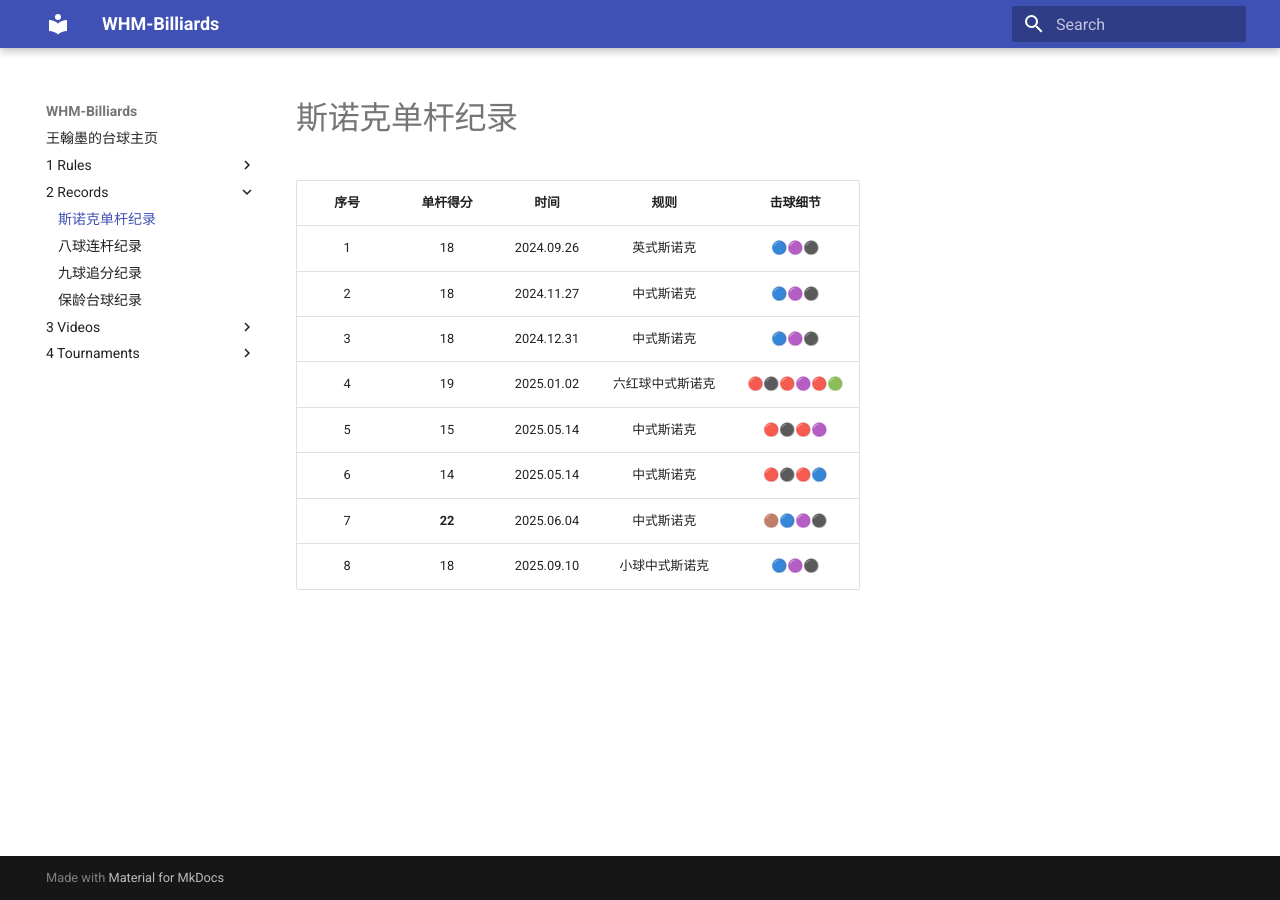
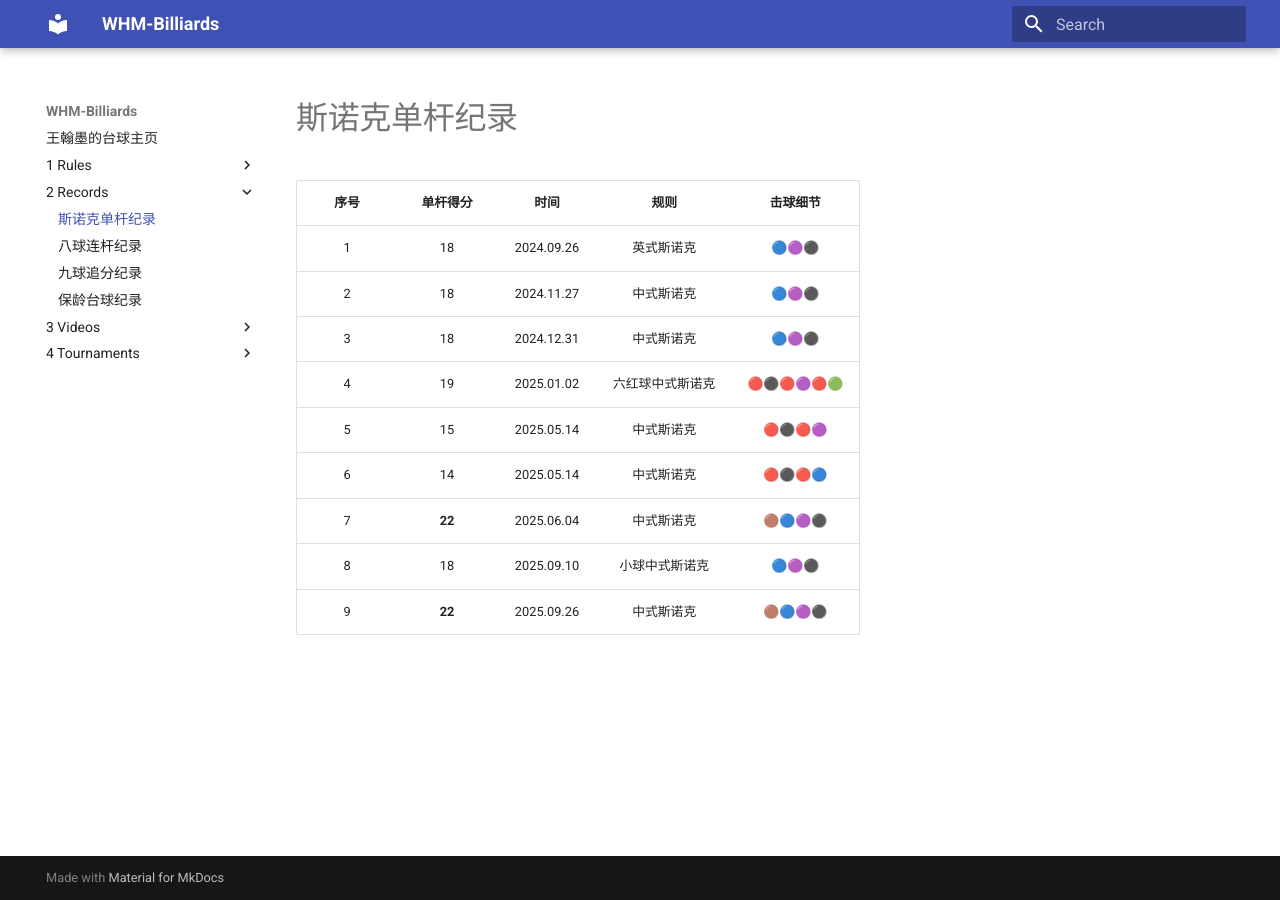
Before and after one commit to whm-billiards/whm-billiards.github.io, an MkDocs documentation site: the page built from docs/2-Records/01-斯诺克单杆纪录.md, in a window 1280 px wide. Built offline with MkDocs 1.6.1 and Material for MkDocs 9.7.7, drawn with Linux system fonts in a browser that asks for light colours.

Commit message:
update 2025.09.26

```diff
--- a/docs/2-Records/01-斯诺克单杆纪录.md
+++ b/docs/2-Records/01-斯诺克单杆纪录.md
@@ -10,3 +10,4 @@
 | 6    |    14    | 2025.05.14 |      中式斯诺克 | 🔴⚫️🔴🔵                   |
 | 7    |  **22**  | 2025.06.04 |      中式斯诺克 | 🟤🔵🟣⚫️                   |
 | 8    |    18    | 2025.09.10 |  小球中式斯诺克 | 🔵🟣⚫️                      |
+| 9    |  **22**  | 2025.09.26 |      中式斯诺克 | 🟤🔵🟣⚫️                   |
```
Also changed, not shown: docs/3-Videos/01-MPRC台球俱乐部.md (+1 -0 lines).
